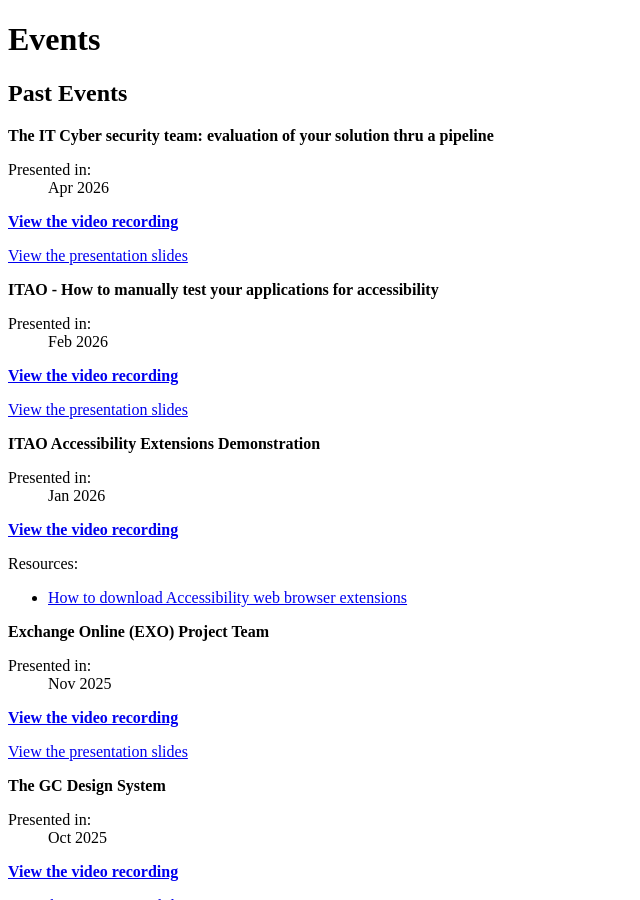
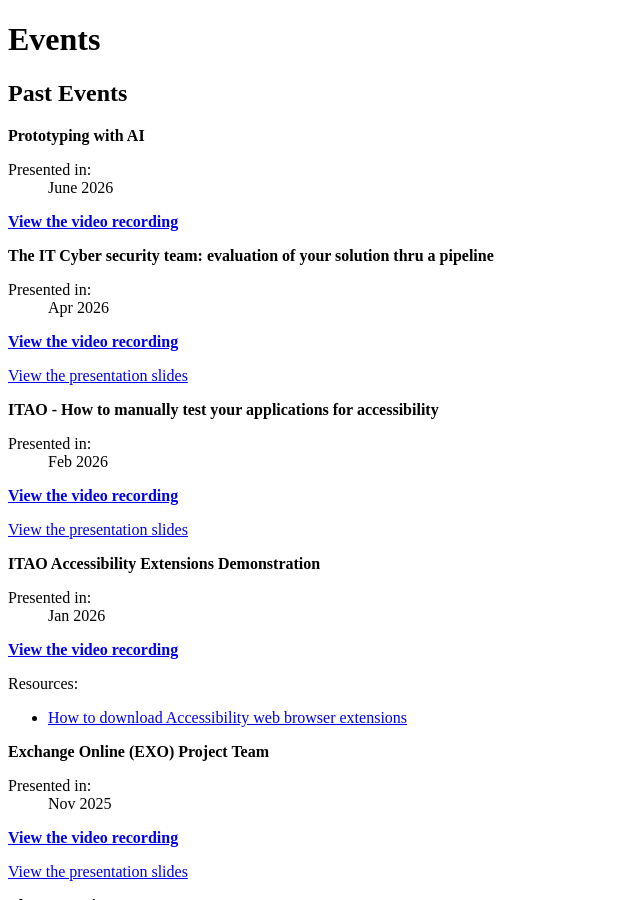
Before and after one commit to esdc-devcop/esdc-devcop.github.io, a Jekyll site: the page built from docs/_pages/events.md, in a window 1280 px wide and 900 px high. Shown: the whole window, without its empty margins (0-640 px from the left). Built offline with Jekyll 4.4.1, drawn with Linux system fonts in a browser that asks for light colours; comment, search, counter and statistics services are not loaded.

Commit message:
Add past event 'Prototyping with AI' to events.yml

```diff
--- a/docs/_data/events.yml
+++ b/docs/_data/events.yml
@@ -1,4 +1,8 @@
 past:
+  - month: June 2026
+    topic: "Prototyping with AI"
+    recording: https://014gc.sharepoint.com/:v:/s/DEVCommunity/IQA-tYcrONfvRatkCJ6Pnnx8AfgbfyemrJn246MbVsM61-4?e=s4faeF
+
   - month: Apr 2026
     topic: "The IT Cyber security team: evaluation of your solution thru a pipeline"
     recording: https://014gc.sharepoint.com/:v:/r/sites/DEVCommunity/Shared%20Documents/DevCoP%20-%20Past%20Events/CdpDev%20Avril%202026%20-%20L%E2%80%99%C3%A9quipe%20TI%20de%20Cyber%20s%C3%A9curit%C3%A9%20L%27%C3%A9valuation%20de%20s%C3%A9curit%C3%A9%20de%20votre%20solution%20dans%20un%20pipeline%20%20DevCop%20April%202026%20-%20The%20IT%20Cyber%20security%20team%20-20260429_132942-Meeting%20Recording.mp4?csf=1&web=1&e=hNCXqj
```
